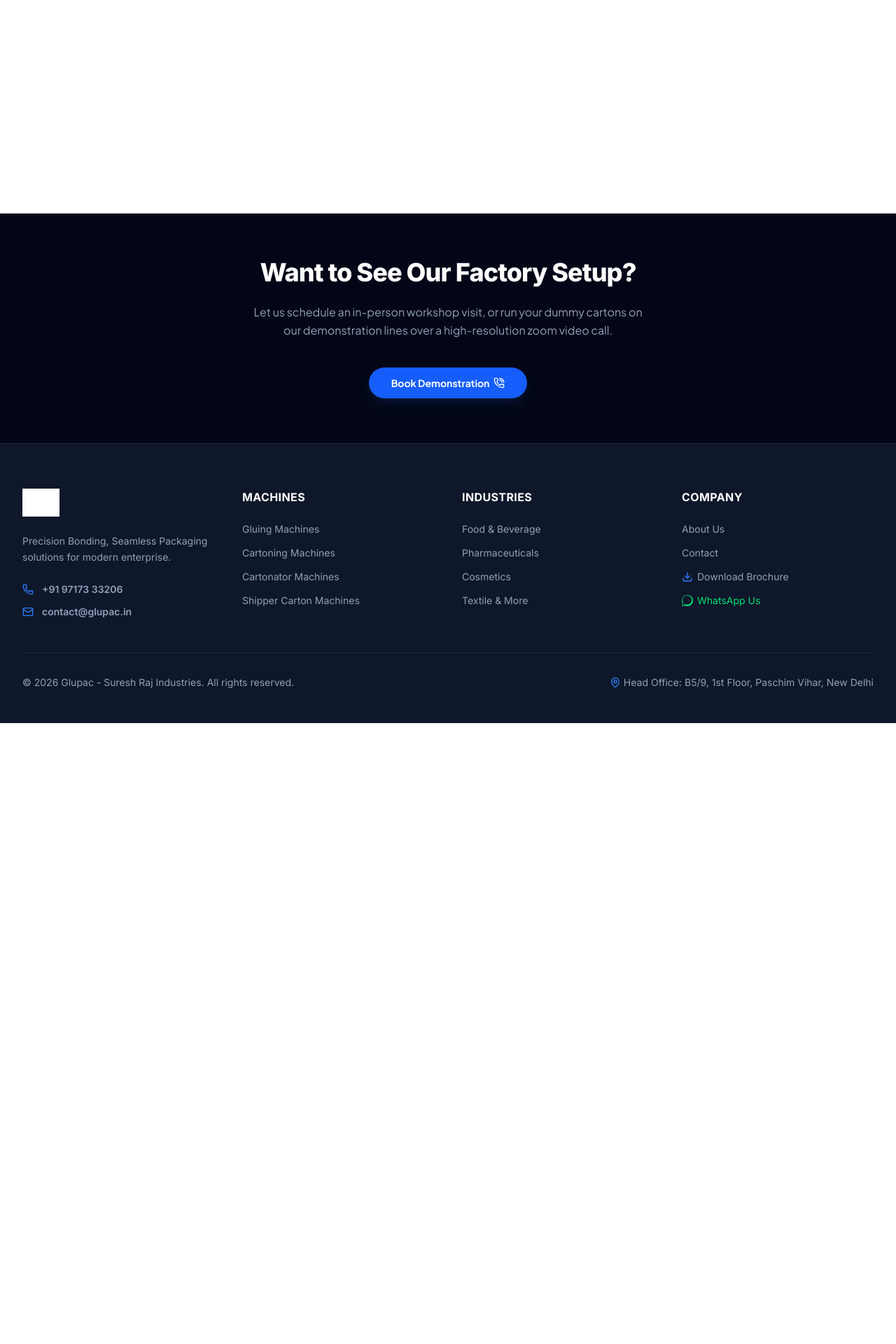
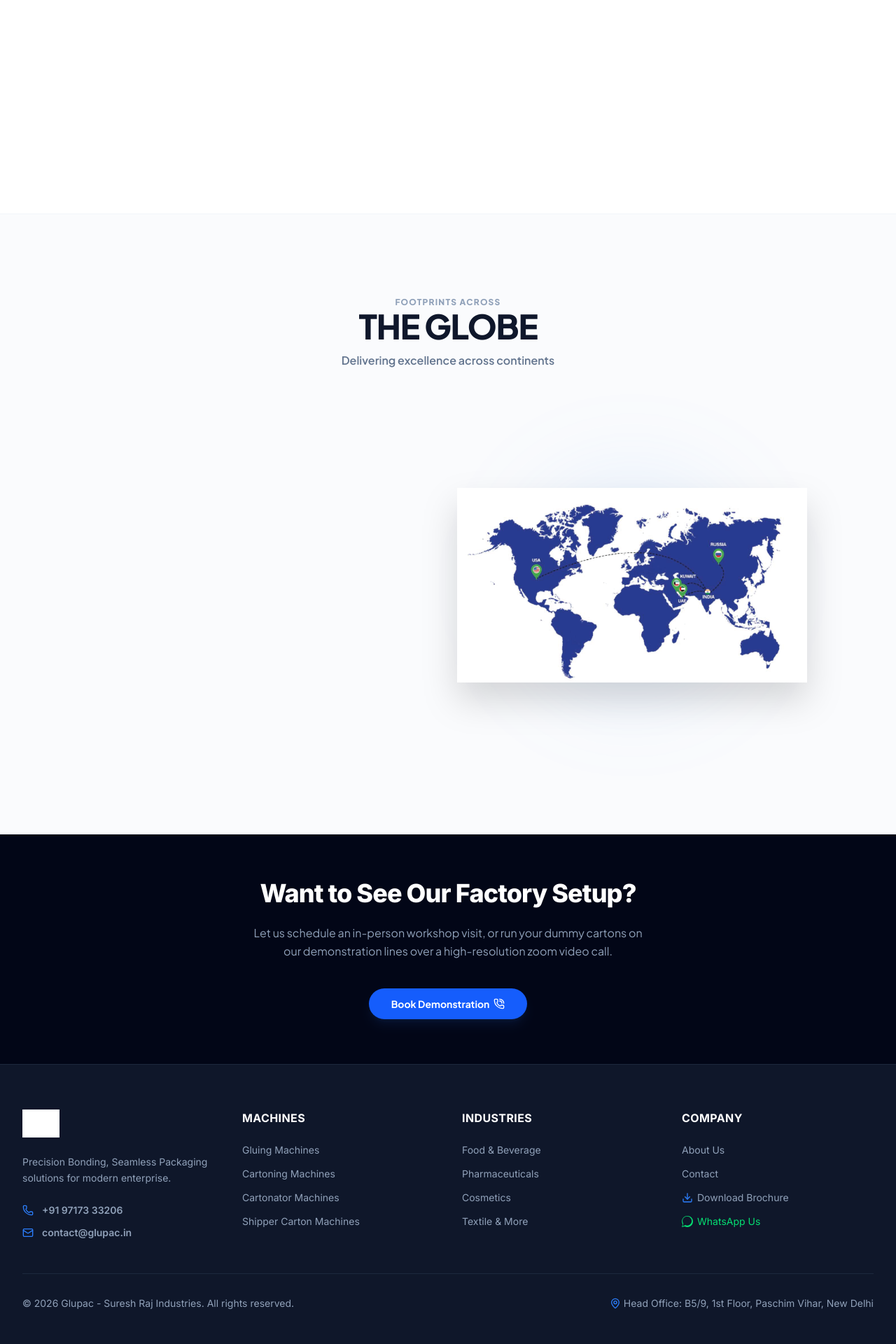
Before and after one commit to shantanusoam/Gulpac, a Django app: page /about/ in a window 1280 px wide. Shown: the part 2200-4120 px from the top of the page at 70% size. Before the commit the page ends 3233 px from the top, so only its background shows below. Run offline with Django 5.2, Linux system fonts and the light colour scheme; some libraries are stand-ins or nearby versions; grey boxes are pictures that could not be loaded.

Commit message:
about: Add GSAP ScrollTrigger animations for Footprints statistics and the Global Export Network globe

```diff
--- a/website/templates/website/about.html
+++ b/website/templates/website/about.html
@@ -162,6 +162,80 @@
     </div>
   </section>
 
+  <!-- Footprints / Globe section -->
+  <section id="footprints" class="py-20 md:py-28 bg-[#fafbfd] border-t border-slate-100 overflow-hidden">
+    <div class="max-w-7xl mx-auto px-4 sm:px-6 lg:px-8">
+
+      <!-- Section Headers -->
+      <div class="text-center max-w-2xl mx-auto mb-16 space-y-3 footprints-header">
+        <span class="tracking-widest text-xs font-black text-slate-400 uppercase">Footprints Across</span>
+        <h2 class="text-3xl sm:text-5xl font-black text-slate-900 tracking-tight">THE GLOBE</h2>
+        <p class="text-base text-slate-500 leading-relaxed font-semibold">Delivering excellence across continents</p>
+      </div>
+
+      <div class="grid grid-cols-1 lg:grid-cols-12 gap-12 items-center relative">
+
+        <!-- Left Side: Stats List -->
+        <div class="lg:col-span-5 space-y-6 md:space-y-8 footprints-stats">
+
+          <!-- Stat 1 -->
+          <div class="flex items-center space-x-5 bg-white p-5 rounded-2xl shadow-sm border border-slate-100 hover:shadow-md transition-all">
+            <div class="w-14 h-14 rounded-xl bg-blue-50 flex items-center justify-center text-blue-600 flex-shrink-0">
+              <i data-lucide="anchor" class="w-6 h-6"></i>
+            </div>
+            <div>
+              <p class="text-3xl font-black text-slate-900 font-inter">500+</p>
+              <p class="text-sm font-bold text-slate-500">Installations Worldwide</p>
+            </div>
+          </div>
+
+          <!-- Stat 2 -->
+          <div class="flex items-center space-x-5 bg-white p-5 rounded-2xl shadow-sm border border-slate-100 hover:shadow-md transition-all">
+            <div class="w-14 h-14 rounded-xl bg-blue-50 flex items-center justify-center text-blue-600 flex-shrink-0">
+              <i data-lucide="factory" class="w-6 h-6"></i>
+            </div>
+            <div>
+              <p class="text-3xl font-black text-slate-900 font-inter">20+</p>
+              <p class="text-sm font-bold text-slate-500">Industries Served</p>
+            </div>
+          </div>
+
+          <!-- Stat 3 -->
+          <div class="flex items-center space-x-5 bg-white p-5 rounded-2xl shadow-sm border border-slate-100 hover:shadow-md transition-all">
+            <div class="w-14 h-14 rounded-xl bg-blue-50 flex items-center justify-center text-blue-600 flex-shrink-0">
+              <i data-lucide="settings" class="w-6 h-6"></i>
+            </div>
+            <div>
+              <p class="text-3xl font-black text-slate-900 font-inter">100%</p>
+              <p class="text-sm font-bold text-slate-500">Customized Engineering</p>
+            </div>
+          </div>
+
+          <!-- Stat 4 -->
+          <div class="flex items-center space-x-5 bg-white p-5 rounded-2xl shadow-sm border border-slate-100 hover:shadow-md transition-all">
+            <div class="w-14 h-14 rounded-xl bg-blue-50 flex items-center justify-center text-blue-600 flex-shrink-0">
+              <i data-lucide="globe" class="w-6 h-6"></i>
+            </div>
+            <div>
+              <p class="text-3xl font-black text-slate-900 font-inter">5</p>
+              <p class="text-sm font-bold text-slate-500">Countries Worldwide</p>
+            </div>
+          </div>
+
+        </div>
+
+        <!-- Right Side: Beautiful Globe Image -->
+        <div class="lg:col-span-7 flex justify-center items-center relative footprints-globe">
+          <div class="absolute w-80 h-80 bg-blue-400/10 rounded-full blur-3xl pointer-events-none select-none"></div>
+          <div class="relative w-full max-w-[500px] h-[350px] sm:h-[450px] flex items-center justify-center transform hover:scale-105 transition-all duration-700 select-none">
+            <img src="{% static 'images/globe.png' %}" alt="Glupac Global Export Network Map" class="w-full h-full object-contain filter drop-shadow-2xl">
+          </div>
+        </div>
+
+      </div>
+    </div>
+  </section>
+
   <!-- CTA section -->
   <section class="py-16 bg-[#020617] text-white overflow-hidden relative">
     <div class="relative z-10 max-w-5xl mx-auto px-4 sm:px-6 lg:px-8 text-center space-y-6">
@@ -248,6 +322,31 @@
         stagger: 0.15,
         duration: 0.8
       });
+
+      // Globe pulsing and footprints statistics triggers
+      gsap.from(".footprints-header", {
+        scrollTrigger: { trigger: ".footprints-header", start: "top 85%" },
+        opacity: 0,
+        y: 35,
+        duration: 0.8
+      });
+
+      gsap.from(".footprints-stats > div", {
+        scrollTrigger: { trigger: ".footprints-stats", start: "top 80%" },
+        opacity: 0,
+        x: -45,
+        stagger: 0.15,
+        duration: 0.8,
+        ease: "power2.out"
+      });
+
+      gsap.from(".footprints-globe", {
+        scrollTrigger: { trigger: ".footprints-globe", start: "top 75%" },
+        opacity: 0,
+        scale: 0.85,
+        duration: 1.4,
+        ease: "elastic.out(1, 0.75)"
+      });
     });
   </script>
 {% endblock %}
```
Also changed, not shown: website/static/css/site.css.
